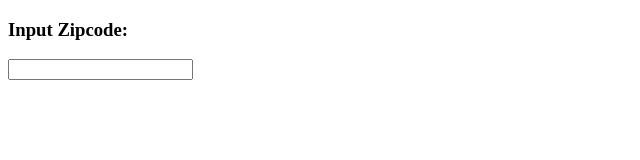
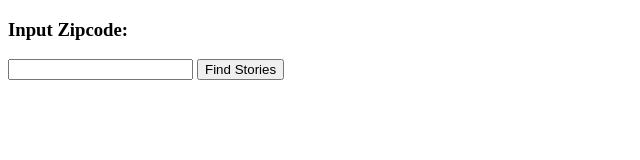
Before and after one commit to komali2/StoresInSmallSpaces, a website: page client/index.html in a window 1280 px wide. Shown: the whole page, without its empty margins (0-640 px from the left). Drawn offline with nearby package versions, Linux system fonts and the light colour scheme; some packages are replaced by stand-ins of ours.

Commit message:
core: added submit button and ngclick to landing

```diff
--- a/client/app/landing/landing.html
+++ b/client/app/landing/landing.html
@@ -1,4 +1,5 @@
 <div id='landing' class='container'>
   <h3>  Input Zipcode: </h3>
   <input type='text'id='searchbox' ng-model='zipcode' />
+  <button id='submitButton' type='button' ng-click='submit()'/>Find Stories</button>
 </div>
```
